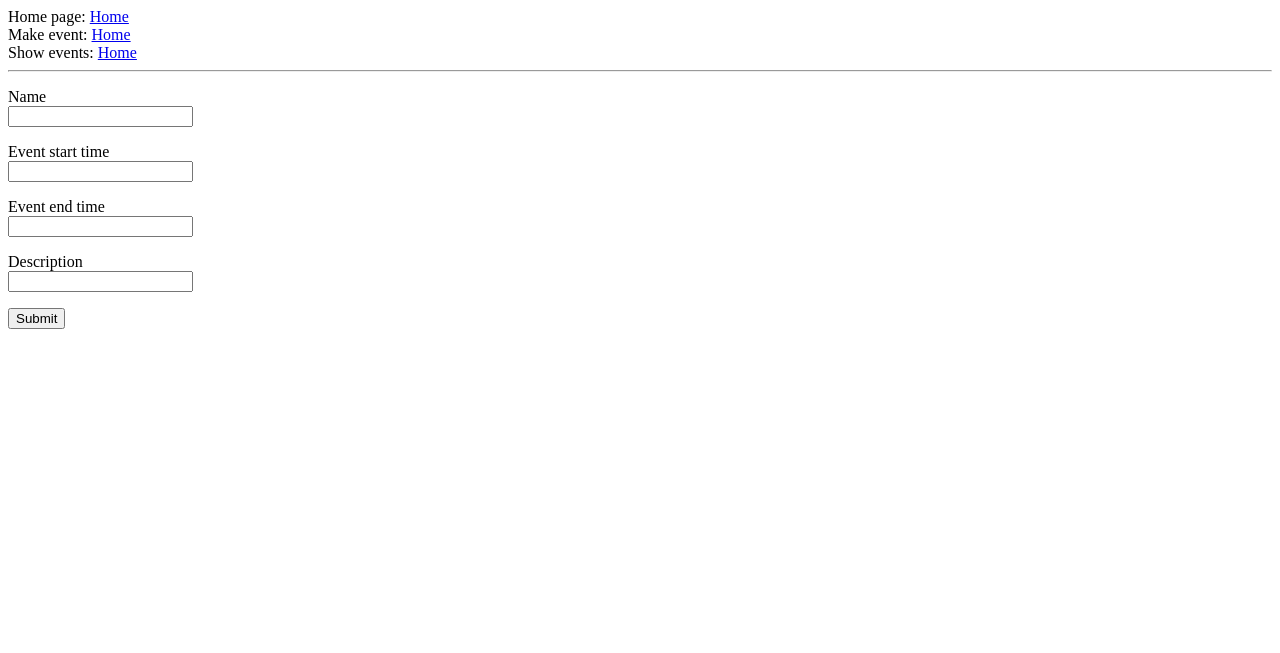
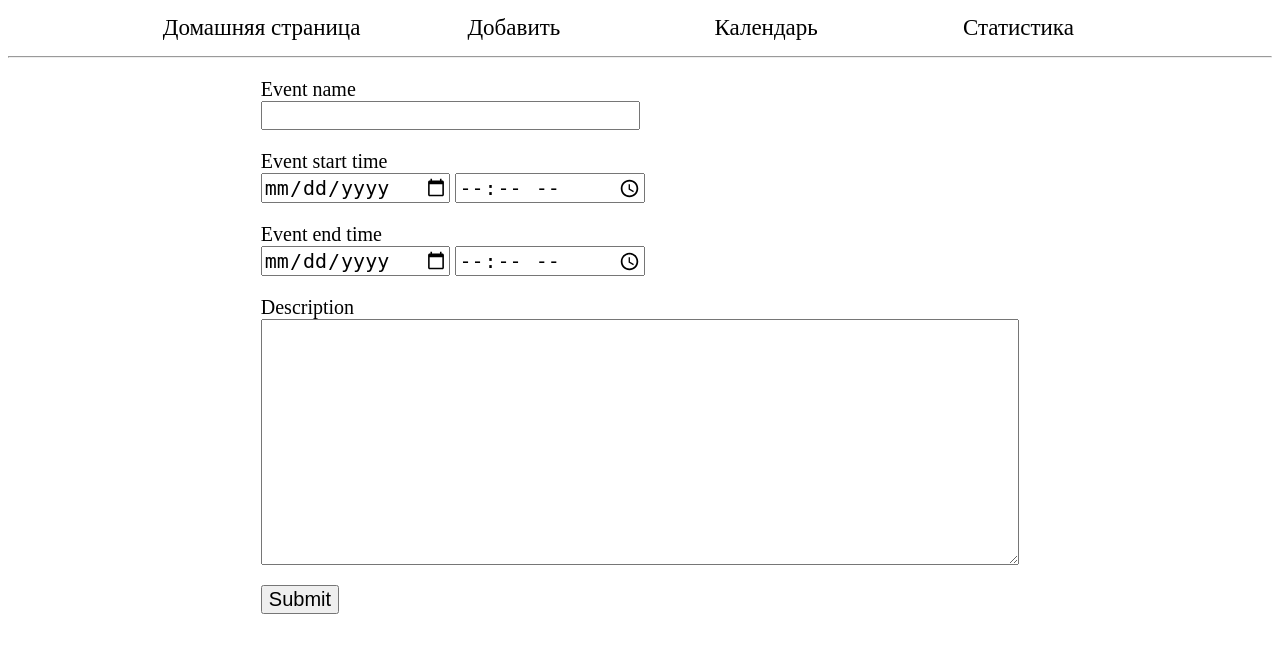
Before and after one commit to wnb3Yd00m/Calendarity, a Flask app: page /make_event in a window 1280 px wide. Shown: the top 653 px of the page. Run offline with Flask 2, Linux system fonts and the light colour scheme.

Commit message:
Event date and time. Update CSS

```diff
--- a/app/forms.py
+++ b/app/forms.py
@@ -1,10 +1,13 @@
 from flask_wtf import FlaskForm
 from wtforms import StringField, SubmitField, TextAreaField
+from wtforms.fields.html5 import DateField, TimeField
 from wtforms.validators import DataRequired, Email
 
 class EventForm(FlaskForm):
-    name = StringField("Name ", validators=[DataRequired()])
-    start_time = StringField("Event start time ", validators=[DataRequired()])
-    end_time = StringField("Event end time ", validators=[DataRequired()])
-    description = StringField("Description ")
+    name = StringField("Event name", validators=[DataRequired()])
+    start_time = TimeField("Event start time", validators=[DataRequired()])
+    end_time = TimeField("Event end time", validators=[DataRequired()])
+    start_date = DateField("Event start date", validators=[DataRequired()])
+    end_date = DateField("Event end date", validators=[DataRequired()])
+    description = TextAreaField("Description ")
     submit = SubmitField("Submit")
--- a/app/static/style.css
+++ b/app/static/style.css
@@ -1,3 +1,46 @@
-#name {
+a{
+    text-decoration: none;
+    color: black;
+}
+
+#header-td{
+    width: 25%;
+    font-size: 23px;
+}
+
+#header-table{
+    margin-left: 10%;
+}
+
+#container{
+    width: 80%;
+    margin-left: 10%;
+    font-size: 20px;
     color: red;
 }
+
+#form-container{
+    width: 60%;
+    margin-left: 20%;
+    font-size: 20px;
+}
+
+#low-field{
+    width: 25%;
+    font-size: 20px;
+    height: 30px;
+}
+
+#med-field{
+    width: 50%;
+    font-size: 20px;
+}
+
+#big-field{
+    width: 100%;
+    font-size: 20px;
+}
+
+#submit-btn{
+    font-size: 20px;
+}
--- a/app/templates/base.html
+++ b/app/templates/base.html
@@ -1,12 +1,20 @@
 <html>
     <head>
+      <link type="text/css" rel="stylesheet" href="{{ url_for('static', filename='style.css') }}"/>
       <title>Calendarity</title>
     </head>
     <body>
-        <div>Home page: <a href="/">Home</a></div>
-        <div>Make event: <a href="/make_event">Home</a></div>
-        <div>Show events: <a href="/events">Home</a></div>
+      <div id="header">
+        <table id="header-table" cellpadding="5" width="80%">
+          <tr align="center">
+            <td id="header-td"><div><a href="/">Домашняя страница</a></div></td>
+            <td id="header-td"><div><a href="/make_event">Добавить</a></div></td>
+            <td id="header-td"><div><a href="/events">Календарь</a></div></td>
+            <td id="header-td"><div><a href="/statistic">Статистика</a></div></td>
+          </tr>
+        </table>
         <hr>
+      </div>
         {% block content %}
         {% endblock %}
     </body>
--- a/app/templates/event.html
+++ b/app/templates/event.html
@@ -1,26 +1,34 @@
 {% extends "base.html" %}
 
 {% block content %}
+    <div id="form-container">
+        <div id="form-content">
             <form method="POST">
                 {{form.hidden_tag()}}
                 <p>
                     {{ form.name.label }}<br>
-            {{ form.name }}<br>
+                    {{ form.name(id="med-field") }}<br>
                 </p>
                 <p>
                     {{ form.start_time.label }}<br>
-            {{ form.start_time }}<br>
+                    {{ form.start_date(id="low-field") }}
+                    {{ form.start_time(id="low-field") }}
+                    <br>
                 </p>
                 <p>
                     {{ form.end_time.label }}<br>
-            {{ form.end_time }}<br>
+                    {{ form.end_date(id="low-field") }}
+                    {{ form.end_time(id="low-field") }}
+                    <br>
                 </p>
                 <p>
                     {{ form.description.label }}<br>
-            {{ form.description }}<br>
+                    {{ form.description(id="big-field", rows='10') }}<br>
                 </p>
                 <p>
-            {{ form.submit() }}
+                    {{ form.submit(id="submit-btn") }}
                 </p>
             </form>
+        </div>
+    </div>
 {% endblock %}
--- a/app/templates/show_events.html
+++ b/app/templates/show_events.html
@@ -1,6 +1,8 @@
 {% extends "base.html" %}
 
 {% block content %}
+    <div id="container">
+        <div id="content">
             <table cellspacing="2" border="1" cellpadding="5" width="800px">
                 <tr>
                     <td>ID</td>
@@ -19,4 +21,7 @@
                 </tr>
             {% endfor %}
             </table>
+        </div>
+        </div id="navigation">
+    </div>
 {% endblock %}
--- a/app/views.py
+++ b/app/views.py
@@ -3,7 +3,7 @@ from app import app, db
 from .forms import EventForm
 from app.models import Event
 
-from datetime import date
+import datetime
 
 
 @app.route('/')
@@ -19,22 +19,22 @@ def make_event():
         event_name = form.name.data
         event_start_time = form.start_time.data
         event_end_time = form.end_time.data
+        event_start_date = form.start_date.data
+        event_end_date = form.end_date.data
         event_description = form.description.data
 
-        start_time = event_start_time.split('.')
-        start_year = int(start_time[0])
-        start_month = int(start_time[1])
-        start_day = int(start_time[2])
+        event_start_full_time = datetime.datetime.combine(event_start_date, event_start_time)
+        event_end_full_time = datetime.datetime.combine(event_end_date, event_end_time)
 
-        end_time = event_end_time.split('.')
-        end_year = int(end_time[0])
-        end_month = int(end_time[1])
-        end_day = int(end_time[2])
-
-        u = Event(name=event_name, start_time=date(start_year, start_month, start_day), end_time=date(end_year, end_month, end_day), description=event_description)
+        u = Event(name=event_name, start_time=event_start_full_time, end_time=event_end_full_time, description=event_description)
         db.session.add(u)
         db.session.commit()
-        #print(event_description, event_end_time, event_name, event_start_time)
+        # print(event_name, ' ', type(event_name), '\n', \
+            #   event_start_time, type(event_start_time), '\n', \
+            #   event_start_date, type(event_start_date), '\n', \
+            #   event_end_time, type(event_end_time), '\n', \
+            #   event_end_date, type(event_end_date), '\n', \
+            #   event_description,)
 
     return render_template('event.html', form=form)
 
```
Also changed, not shown: app/app.db, 1 other file. Lines whose indentation alone changed are shown as unchanged.
